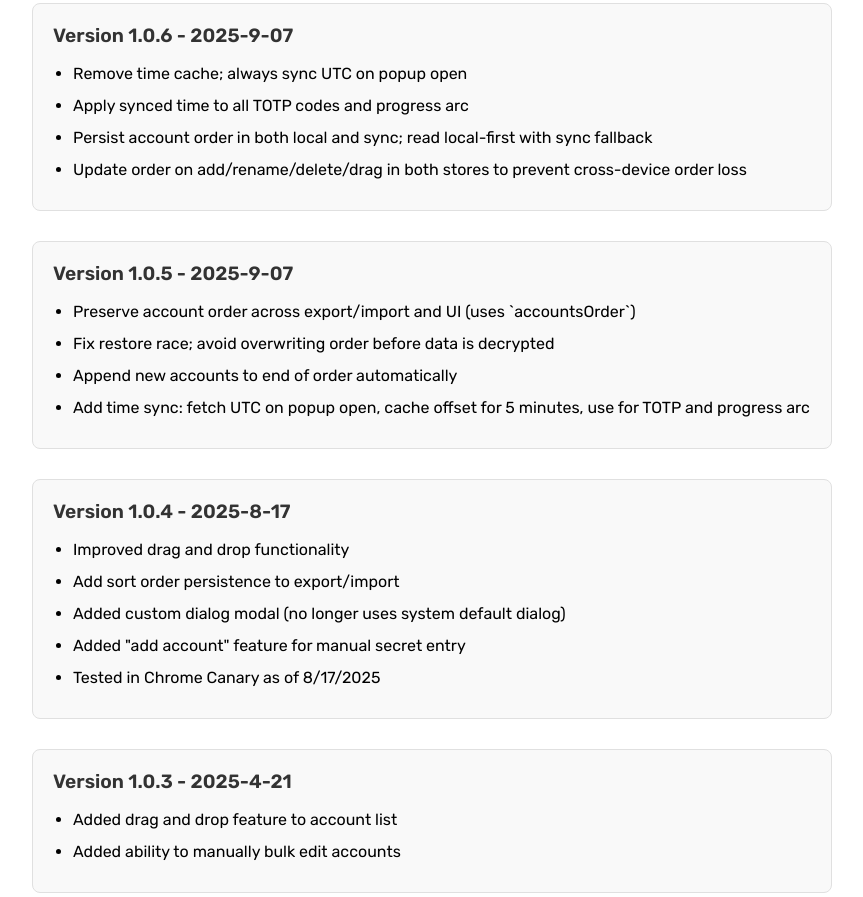
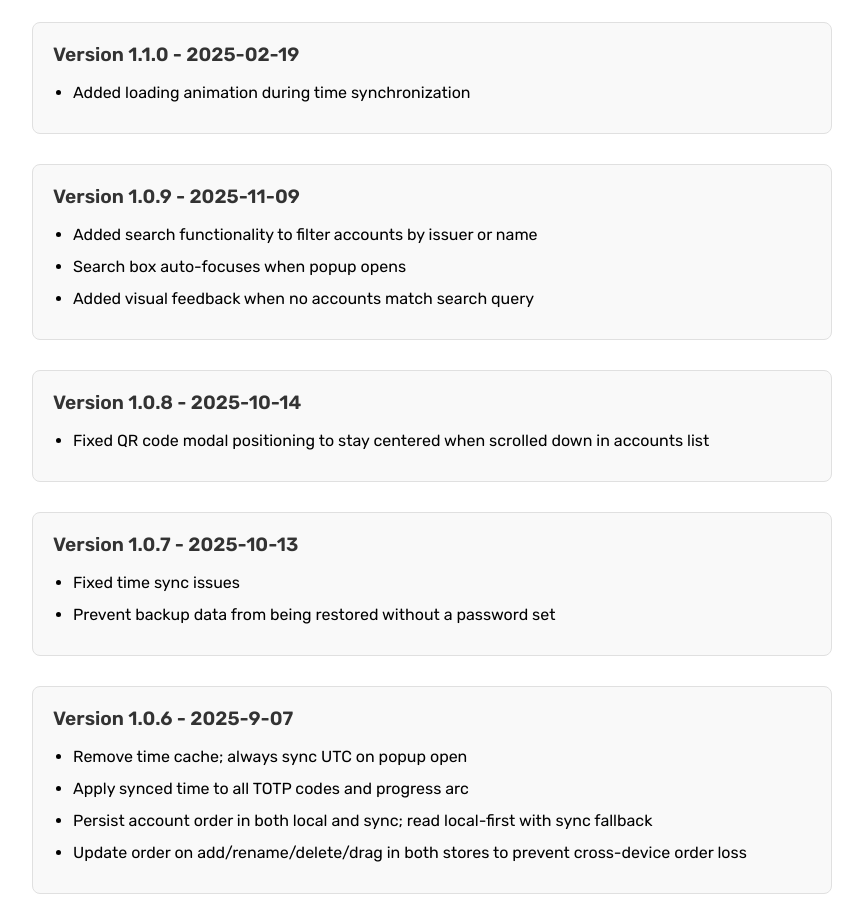
Before and after one commit to designly1/auth-plus-docs, a plain HTML site: page index.html in a window 1280 px wide. Shown: the part 1559-2456 px from the top of the page, without its empty margins (208-1071 px from the left). Drawn offline with Linux system fonts and the light colour scheme; a script that the page names is missing.

Commit message:
version 1.1.0 bump

```diff
--- a/index.html
+++ b/index.html
@@ -127,7 +127,7 @@
         >
           <img
             alt="Static Badge"
-            src="https://img.shields.io/badge/Version-1.0.5-blue"
+            src="https://img.shields.io/badge/Version-1.1.0-blue"
             style="transform: scale(1.2)"
           />
         </a>
@@ -148,6 +148,7 @@
         <ul>
           <li>Encrypted storage of TOTP secrets</li>
           <li>Secrets synced across all devices</li>
+          <li>Search accounts by issuer or name</li>
           <li>Import secrets via camera</li>
           <li>Mass import secrets from Google Authenticator</li>
           <li>Import secrets via marquee selection tool</li>
@@ -419,6 +420,33 @@
         <div id="changelog" style="margin-top: 40px">
           <h2>Changelog</h2>
           <div class="changelog-entry">
+            <h3>Version 1.1.0 - 2025-02-19</h3>
+            <ul>
+              <li>Added loading animation during time synchronization</li>
+            </ul>
+          </div>
+          <div class="changelog-entry">
+            <h3>Version 1.0.9 - 2025-11-09</h3>
+            <ul>
+              <li>Added search functionality to filter accounts by issuer or name</li>
+              <li>Search box auto-focuses when popup opens</li>
+              <li>Added visual feedback when no accounts match search query</li>
+            </ul>
+          </div>
+          <div class="changelog-entry">
+            <h3>Version 1.0.8 - 2025-10-14</h3>
+            <ul>
+              <li>Fixed QR code modal positioning to stay centered when scrolled down in accounts list</li>
+            </ul>
+          </div>
+          <div class="changelog-entry">
+            <h3>Version 1.0.7 - 2025-10-13</h3>
+            <ul>
+              <li>Fixed time sync issues</li>
+              <li>Prevent backup data from being restored without a password set</li>
+            </ul>
+          </div>
+          <div class="changelog-entry">
             <h3>Version 1.0.6 - 2025-9-07</h3>
             <ul>
               <li>Remove time cache; always sync UTC on popup open</li>
```
Also changed, not shown: privacy.html (+29 -15 lines), 1 other file.
